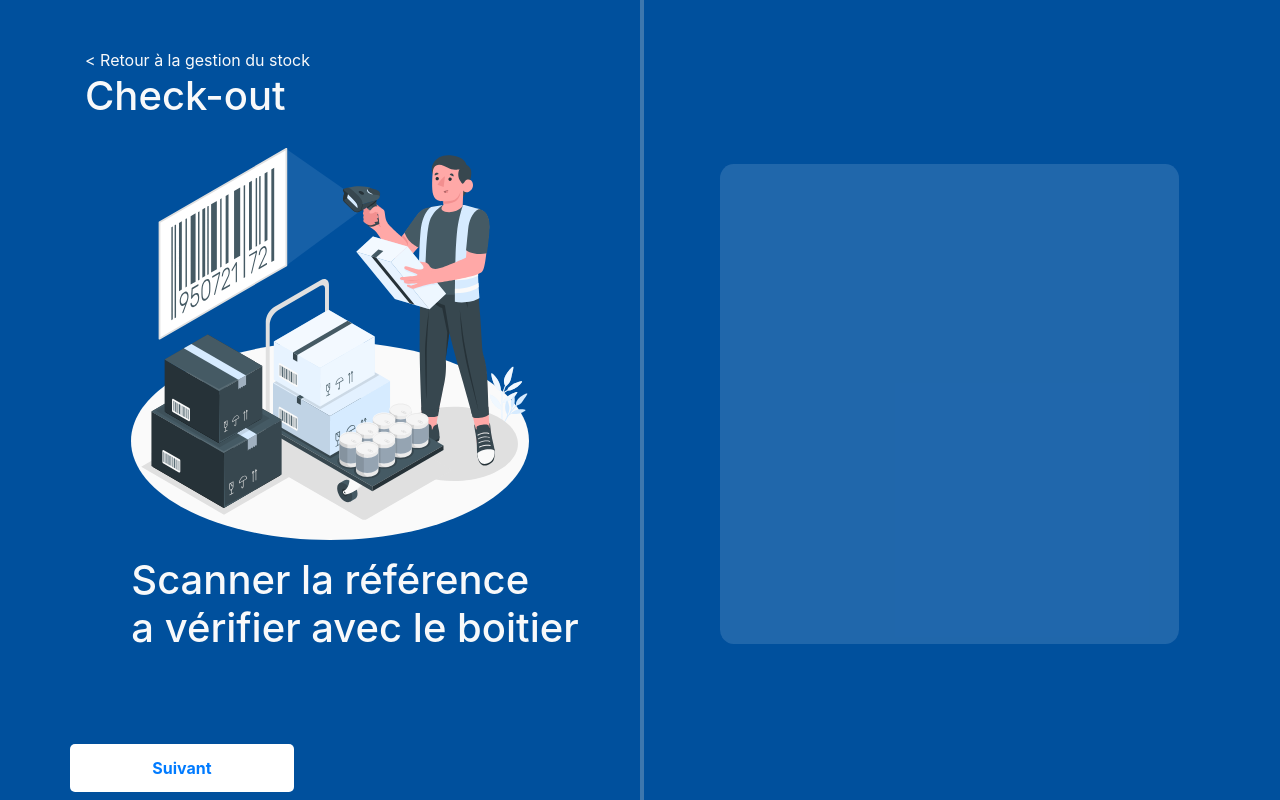
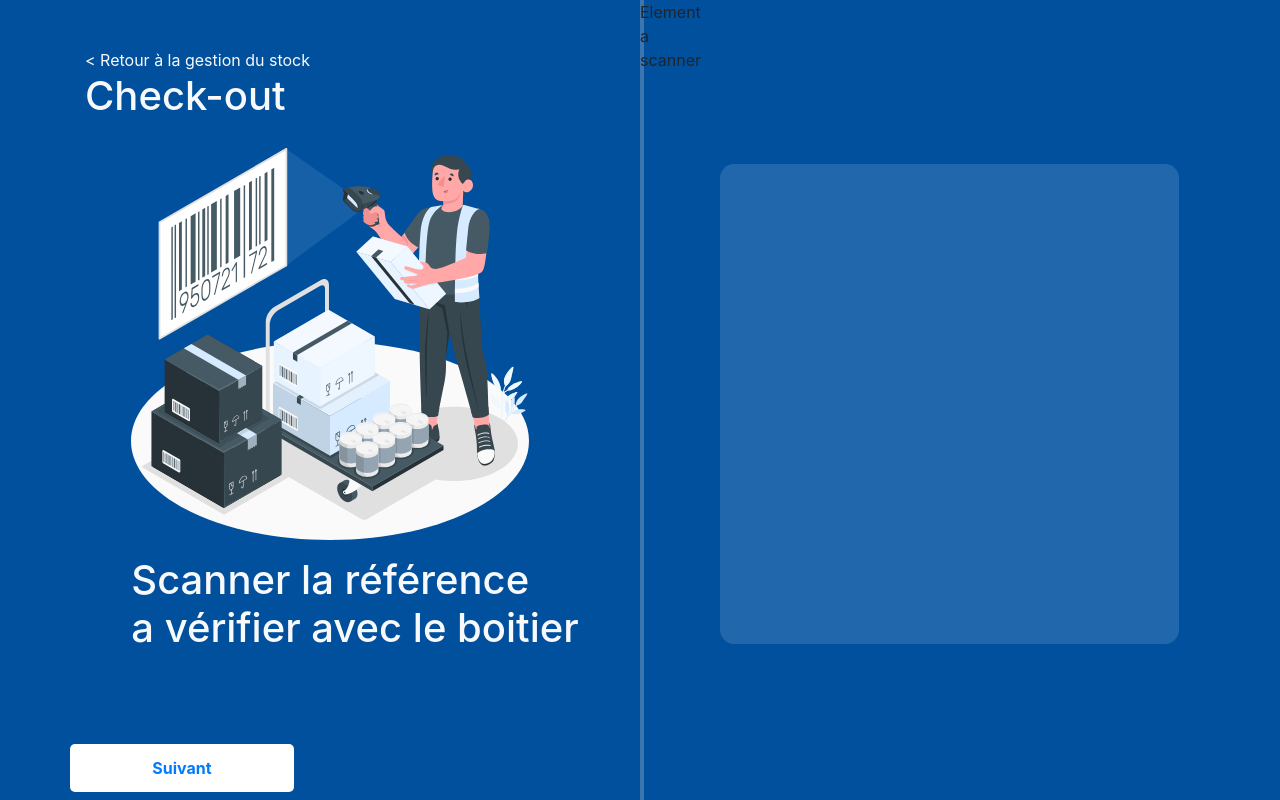
Before and after one commit to mathysfrc/Inventary, a Symfony app: template templates/scan/checkout.html.twig in a window 1280 px wide. Run offline with Twig, Linux system fonts and the light colour scheme; the template is opened without the code that fills it, so the values that code supplies are empty; style sheets or scripts are compiled from the project's sources; some libraries are stand-ins or nearby versions.

Commit message:
debut de la construction de la fonction

```diff
--- a/templates/scan/checkout.html.twig
+++ b/templates/scan/checkout.html.twig
@@ -36,7 +36,8 @@
             </a>
         </div>
 
-        <div class="linear-bar"></div>
+        <div class="linear-bar">
+        Element a scanner </div>
     </section>
 
     <script>
```
